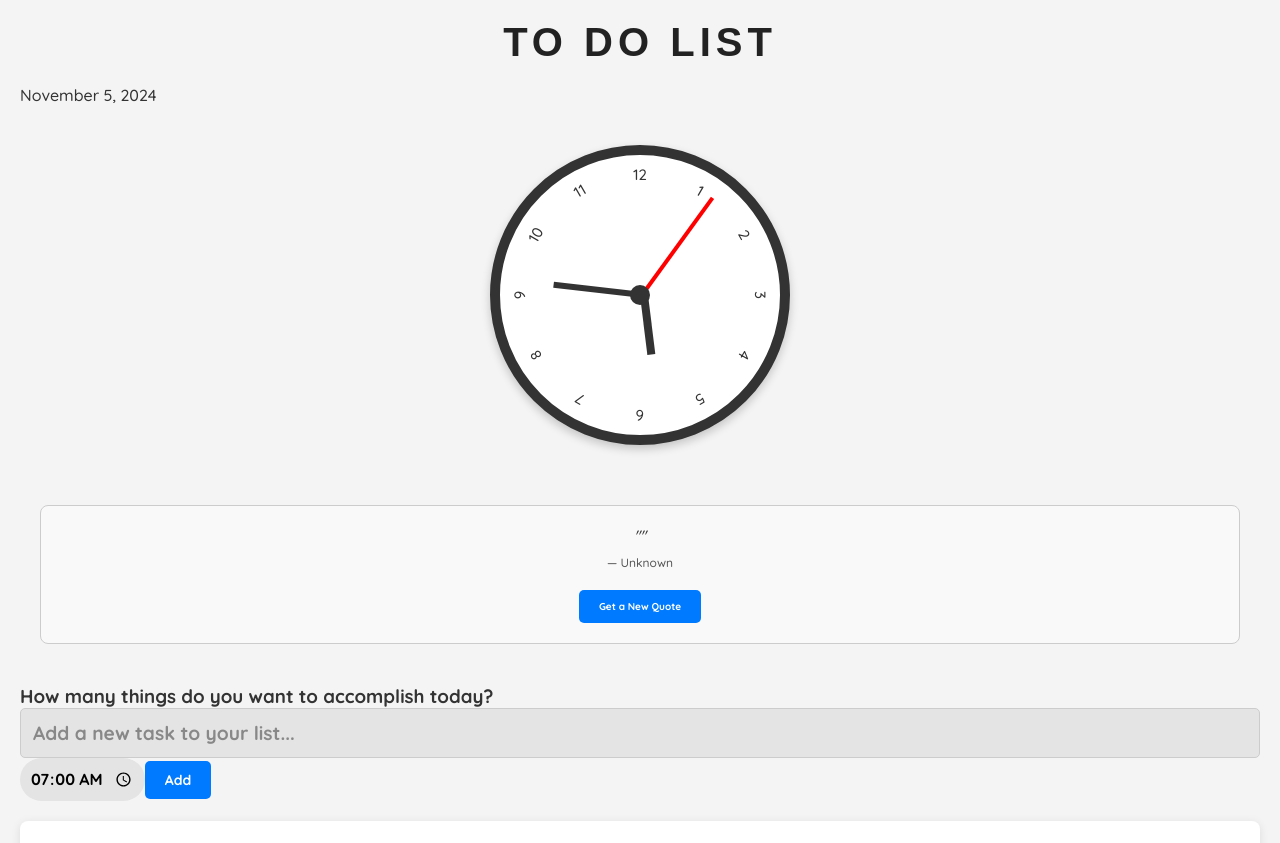
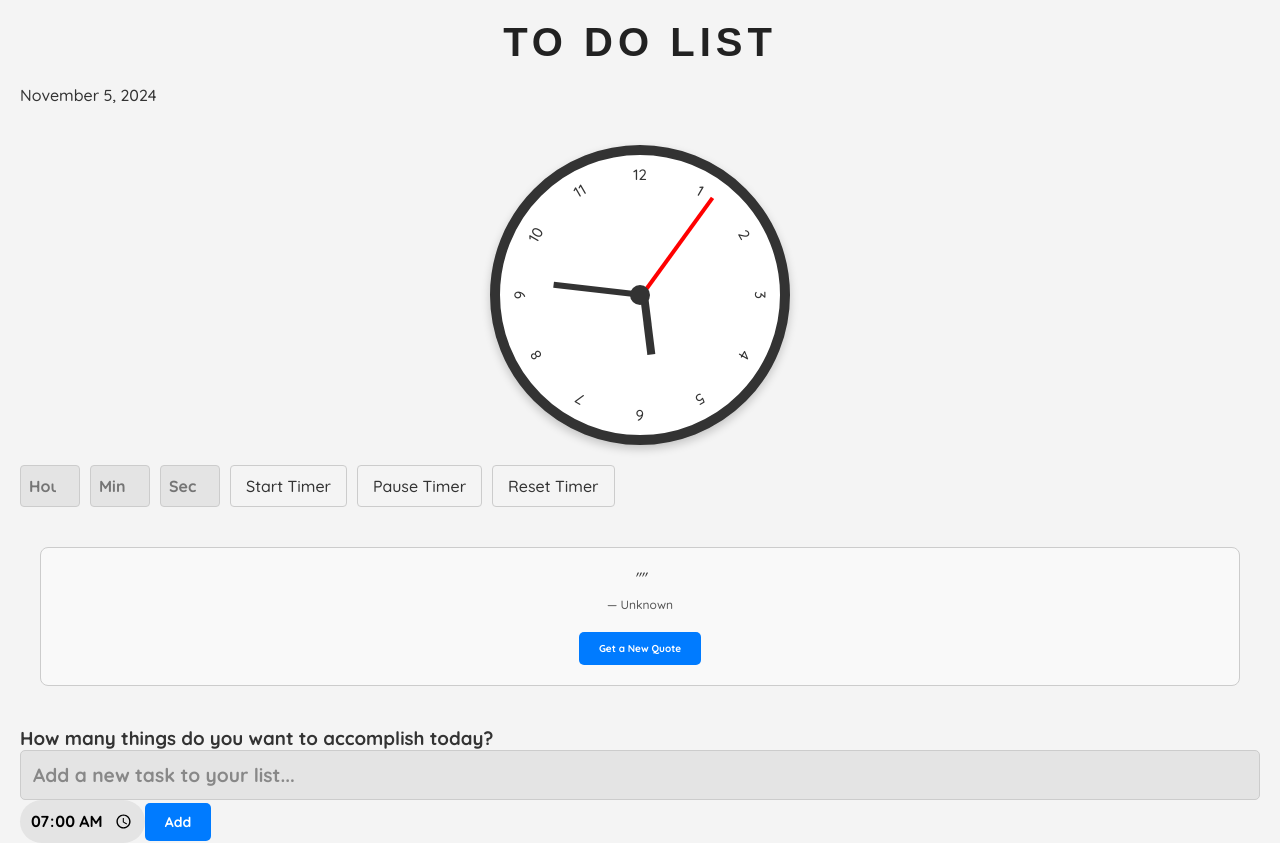
Before and after one commit to lxarmas/to_do_list, a React (Create React App) app: page / in a window 1280 px wide. Shown: the top 843 px of the page. Built offline with nearby package versions, Linux system fonts and the light colour scheme.

Commit message:
clock_timer

```diff
--- a/src/components/Clock.js
+++ b/src/components/Clock.js
@@ -1,17 +1,81 @@
-import React, { useEffect, useState } from "react";
-
+import React, { useEffect, useState, useCallback } from "react";
 
 const Clock = () => {
   const [date, setDate] = useState(new Date());
+  const [timerInput, setTimerInput] = useState({ hours: 0, minutes: 0, seconds: 0 });
+  const [timer, setTimer] = useState(null);
+  const [isTimerActive, setIsTimerActive] = useState(false);
+  const [isPaused, setIsPaused] = useState(false);
+  const [alarm, setAlarm] = useState(null); // New state for the alarm audio
 
+  // Play alarm sound
+  const playAlarmSound = useCallback(() => {
+    if (alarm) return; // Prevent multiple alarms
+    const newAlarm = new Audio(`${process.env.PUBLIC_URL}/sounds/ducksound.mp3`);
+    newAlarm.loop = true; // Enable looping
+    newAlarm.play().catch((error) => {
+      console.error("Error playing sound:", error);
+    });
+    setAlarm(newAlarm);
+  }, [alarm]); // Add alarm as a dependency to avoid closure issues
+
+  // Update current time every second
   useEffect(() => {
     const intervalId = setInterval(() => {
       setDate(new Date());
     }, 1000);
-
     return () => clearInterval(intervalId);
   }, []);
 
+  // Timer countdown
+  useEffect(() => {
+    let countdown;
+    if (isTimerActive && timer !== null && !isPaused) {
+      if (timer > 0) {
+        countdown = setInterval(() => setTimer((prev) => prev - 1), 1000);
+      } else {
+        // Play sound when timer reaches zero
+        playAlarmSound();
+        setIsTimerActive(false);
+      }
+    }
+
+    // Cleanup the interval on component unmount or when timer is paused/stopped
+    return () => clearInterval(countdown);
+  }, [isTimerActive, timer, isPaused, playAlarmSound]); // Include playAlarmSound here
+
+  // Stop the alarm sound
+  const stopAlarmSound = () => {
+    if (alarm) {
+      alarm.pause(); // Stop the sound
+      alarm.currentTime = 0; // Reset to the start
+      setAlarm(null); // Clear the alarm state
+    }
+  };
+
+  // Convert timer input to seconds and start countdown
+  const startTimer = () => {
+    const totalSeconds =
+      timerInput.hours * 3600 + timerInput.minutes * 60 + timerInput.seconds;
+    setTimer(totalSeconds);
+    setIsTimerActive(true);
+    setIsPaused(false); // Ensure the timer starts in an unpaused state
+  };
+
+  // Pause or resume timer
+  const togglePause = () => {
+    setIsPaused((prev) => !prev);
+  };
+
+  // Reset timer to stop it completely
+  const resetTimer = () => {
+    stopAlarmSound(); // Stop any alarm sound
+    setIsTimerActive(false);
+    setIsPaused(false);
+    setTimer(null);
+  };
+
+  // Clock display calculations
   const seconds = date.getSeconds();
   const minutes = date.getMinutes();
   const hours = date.getHours() % 12; // Convert to 12-hour format
@@ -20,23 +84,57 @@ const Clock = () => {
   const hourDeg = (hours / 12) * 360 + (minutes / 60) * 30; // Extra for minutes
 
   return (
+    <div>
       <div className="clock">
         <div className="hand hour" style={{ transform: `rotate(${hourDeg}deg)` }} />
         <div className="hand minute" style={{ transform: `rotate(${minuteDeg}deg)` }} />
         <div className="hand second" style={{ transform: `rotate(${secondDeg}deg)` }} />
         <div className="center-circle" />
-      {/* Clock Numbers */}
         {Array.from({ length: 12 }, (_, i) => (
           <div
             key={i}
             className="clock-number"
-          style={{
-            transform: `rotate(${i * 30}deg) translateY(-120px)`, // Adjust translateY for spacing
-          }}
+            style={{ transform: `rotate(${i * 30}deg) translateY(-120px)` }}
           >
-          {i === 0 ? 12 : i} {/* Display 12 for top, otherwise the number */}
+            {i === 0 ? 12 : i}
           </div>
         ))}
+      </div>
+
+      {/* Timer Input */}
+      <div className="timer-controls">
+        <input
+          type="number"
+          min="0"
+          placeholder="Hours"
+          onChange={(e) => setTimerInput({ ...timerInput, hours: Number(e.target.value) })}
+        />
+        <input
+          type="number"
+          min="0"
+          placeholder="Minutes"
+          onChange={(e) => setTimerInput({ ...timerInput, minutes: Number(e.target.value) })}
+        />
+        <input
+          type="number"
+          min="0"
+          placeholder="Seconds"
+          onChange={(e) => setTimerInput({ ...timerInput, seconds: Number(e.target.value) })}
+        />
+        <button onClick={startTimer}>Start Timer</button>
+        <button onClick={togglePause}>
+          {isPaused ? "Resume Timer" : "Pause Timer"}
+        </button>
+        <button onClick={resetTimer}>Reset Timer</button>
+
+      </div>
+
+      {/* Display countdown */}
+      {isTimerActive && (
+        <div className="countdown">
+          <p>Time remaining: {Math.floor(timer / 3600)}h : {Math.floor((timer % 3600) / 60)}m : {timer % 60}s</p>
+        </div>
+      )}
     </div>
   );
 };
--- a/src/index.css
+++ b/src/index.css
@@ -205,3 +205,45 @@ input {
   font-size: 1.5rem; /* Adjust font size as needed */
   color: #333; /* Color of the numbers */
 }
+
+/* timer Clock */
+.timer-controls {
+  display: flex;
+  gap: 10px; /* Space between buttons */
+  margin-top: 10px; /* Space above the button group */
+}
+
+.timer-controls input {
+  width: 60px; /* Fixed width for input fields */
+  padding: 8px;
+  border: 1px solid #ccc; /* Light border */
+  border-radius: 4px;
+  transition: border-color 0.2s; /* Smooth transition for input focus */
+}
+
+.timer-controls input:focus {
+  border-color: #007bff; /* Change border color on focus */
+  outline: none; /* Remove default outline */
+}
+
+.timer-controls button {
+  background-color: transparent; /* Transparent background */
+  color: #333; /* Dark text color */
+  border: 1px solid #ccc; /* Light border */
+  border-radius: 4px; /* Rounded corners */
+  padding: 10px 15px; /* Padding for buttons */
+  cursor: pointer; /* Pointer cursor on hover */
+  font-weight: 500; /* Slightly bolder font */
+  transition: background-color 0.3s, color 0.3s, transform 0.2s; /* Smooth transition */
+}
+
+.timer-controls button:hover {
+  background-color: #f0f0f0; /* Light gray on hover */
+  color: #007bff; /* Change text color on hover */
+  transform: scale(1.05); /* Slightly increase size on hover */
+}
+
+.timer-controls button:focus {
+  outline: none; /* Remove default outline */
+  box-shadow: 0 0 5px rgba(0, 123, 255, 0.5); /* Subtle focus effect */
+}
```
Also changed, not shown: 1 other file (tests, documents, lock files or other folders). Lines whose indentation alone changed are shown as unchanged.
